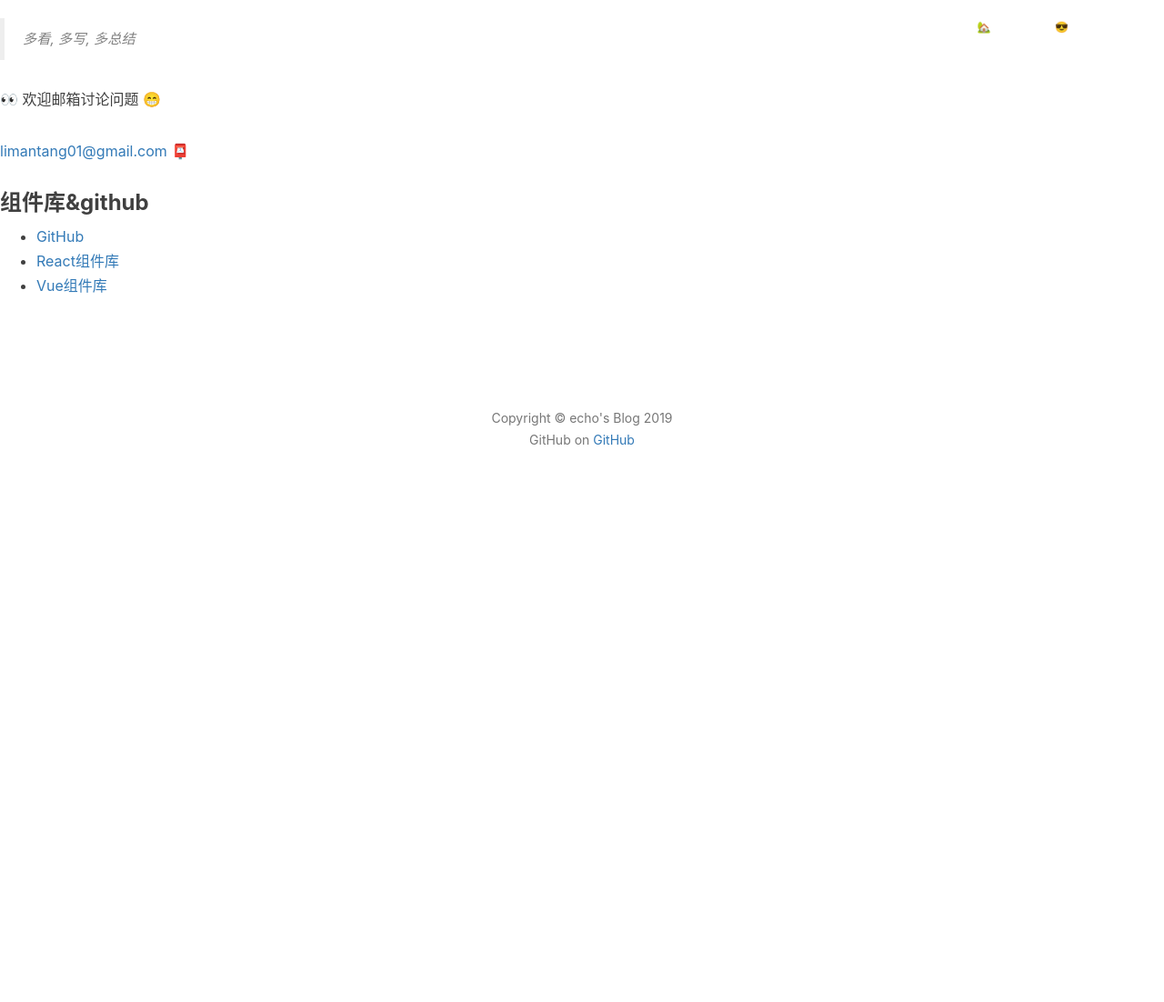
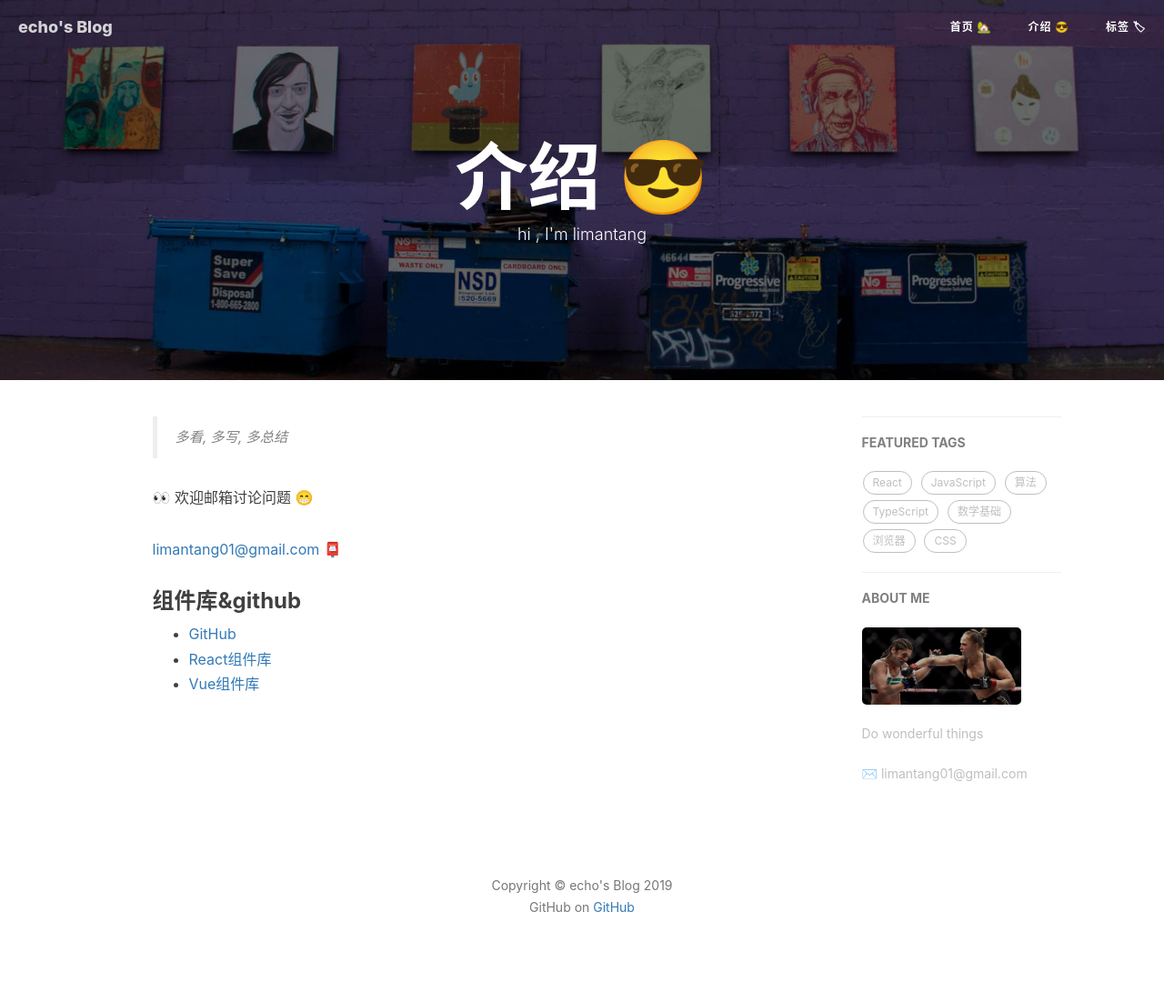
Before and after one commit to echoheart/echoheart.github.io, a Jekyll site: the page built from about.html, in a window 1280 px wide. Shown: the whole page at 91% size. Built offline with Jekyll 4.4.1, drawn with Linux system fonts in a browser that asks for light colours; nearby versions of some CDN libraries; comment, search, counter and statistics services are not loaded; before the commit the page ends 900 px from its top, so only the background shows below that.

Commit message:
更新配置

```diff
--- a/_includes/head.html
+++ b/_includes/head.html
@@ -2,7 +2,7 @@
     <meta charset="utf-8">
     <meta http-equiv="X-UA-Compatible" content="IE=edge">
     <meta name="google-site-verification" content="xBT4GhYoi5qRD5tr338pgPM5OWHHIDR6mNg1a3euekI" />
-    <meta name="viewport" content="width=device-width, initial-scale=1">
+    <meta name="viewport" content="width=device-width, initial-scale=1 maximum-scale=1, minimum-scale=1 user-scalable=no">
     <meta name="description" content="{{ site.description }}">
     <meta name="keywords"  content="{{ site.keyword }}">
     <meta name="theme-color" content="{{ site.chrome-tab-theme-color }}">
--- a/about.html
+++ b/about.html
@@ -1,5 +1,5 @@
 ---
-layout: default
+layout: page
 title: "介绍 😎"
 description: "hi ,    I'm   limantang"
 header-img: "img/home-bg-art.jpg"
```
